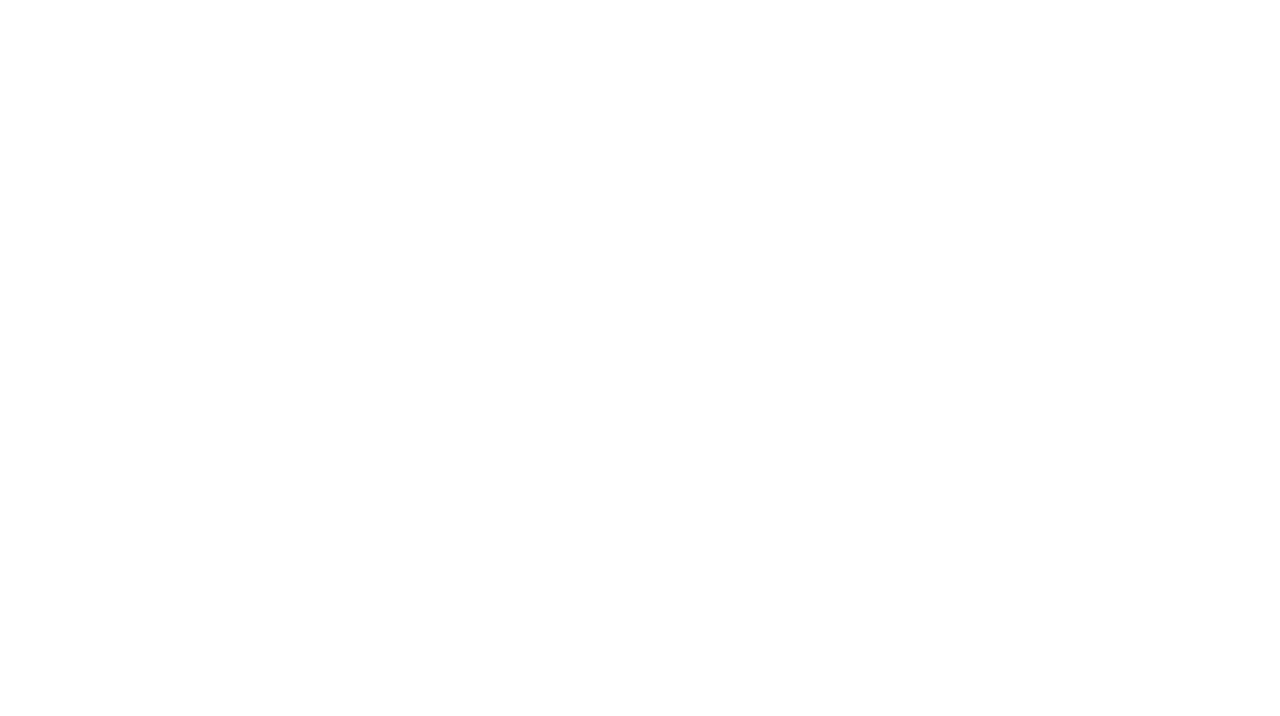
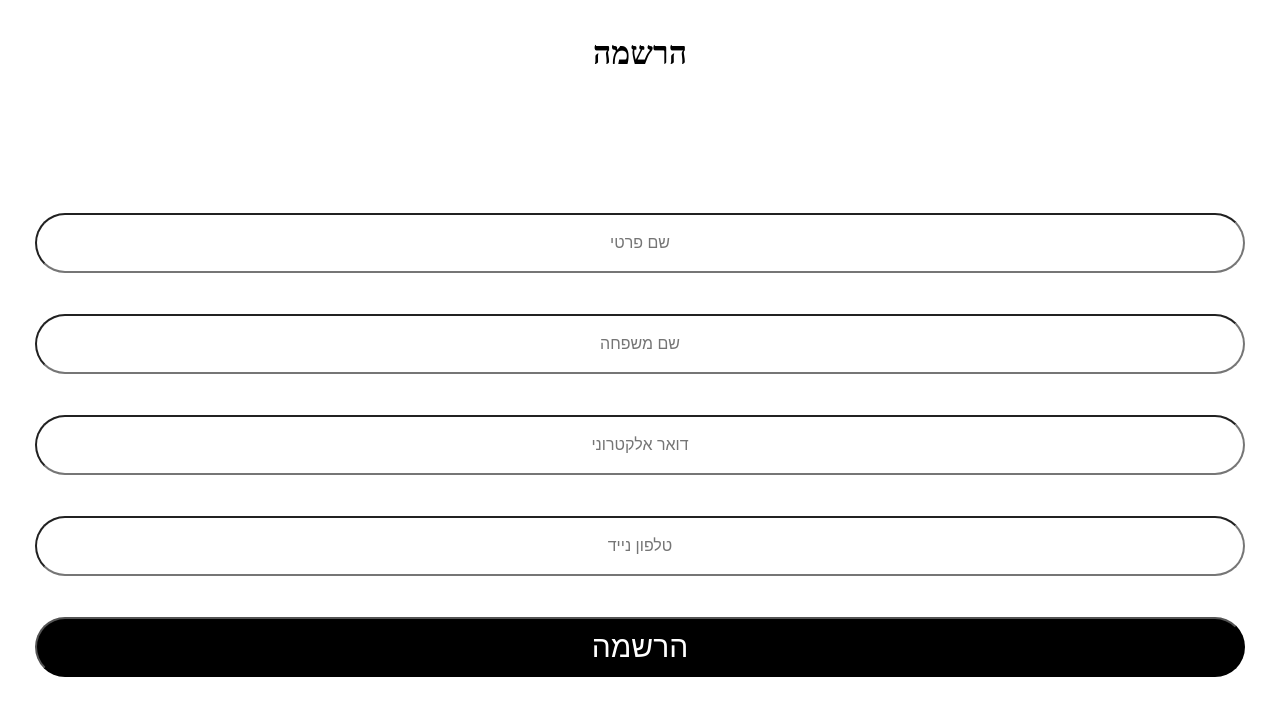
Before and after one commit to Mityaalim-App/Mityaalim-Client, a React (Create React App) app: page /register in a window 1280 px wide. Before the commit this address had no page. Shown: the top 716 px of the page. Built offline with nearby package versions, Linux system fonts and the light colour scheme.

Commit message:
register and httpService

```diff
--- a/package.json
+++ b/package.json
@@ -14,6 +14,7 @@
     "axios": "^0.27.2",
     "react": "^18.2.0",
     "react-dom": "^18.2.0",
+    "react-final-form": "^6.5.9",
     "react-redux": "^8.0.2",
     "react-router-dom": "^6.3.0",
     "react-scripts": "5.0.1",
--- a/src/App.tsx
+++ b/src/App.tsx
@@ -1,29 +1,32 @@
-import React from 'react';
-import { BrowserRouter as Router, Route, Routes } from 'react-router-dom';
+import React from "react";
+import { BrowserRouter as Router, Route, Routes } from "react-router-dom";
 
-import Dashboard from './components/main/Dashboard';
-import Navbar from './components/main/Navbar';
-import Footer from './components/main/Footer';
-import Onboarding from './components/onboarding/Onboarding';
-import Login from './components/auth/Login';
-import ForgotPassword from './components/auth/ForgotPassword';
-import PasswordReset from './components/auth/PasswordReset';
-import SavingsTargetForm from './components/main/SavingsTargetForm';
-import TransactionList from './components/transactions/TransactionList';
-import TransactionCreate from './components/transactions/TransactionCreate';
-import TransactionEdit from './components/transactions/TransactionEdit';
-import TransactionDelete from './components/transactions/TransactionDelete';
-import UserInfoEdit from './components/users/UserInfoEdit';
-import ArticleList from './components/tasks/ArticleList';
-import PodcastList from './components/tasks/PodcastList';
-import VideoList from './components/tasks/VideoList';
+import "./assets/styles/main.css";
+
+import Dashboard from "./components/main/Dashboard";
+import Navbar from "./components/main/Navbar";
+import Footer from "./components/main/Footer";
+import Onboarding from "./components/onboarding/Onboarding";
+import Login from "./components/auth/Login";
+import ForgotPassword from "./components/auth/ForgotPassword";
+import PasswordReset from "./components/auth/PasswordReset";
+import SavingsTargetForm from "./components/main/SavingsTargetForm";
+import TransactionList from "./components/transactions/TransactionList";
+import TransactionCreate from "./components/transactions/TransactionCreate";
+import TransactionEdit from "./components/transactions/TransactionEdit";
+import TransactionDelete from "./components/transactions/TransactionDelete";
+import UserInfoEdit from "./components/users/UserInfoEdit";
+import ArticleList from "./components/tasks/ArticleList";
+import PodcastList from "./components/tasks/PodcastList";
+import VideoList from "./components/tasks/VideoList";
+import Register from "./components/auth/Register";
 
 function App() {
   return (
     <Router>
       <Routes>
         <Route
-          path='/'
+          path="/"
           element={
             <>
               <Navbar />
@@ -32,15 +35,19 @@ function App() {
             </>
           }
         />
-        <Route path='/intro' element={<Onboarding />} />
-        <Route path='/login' element={<Login />} />
-        <Route path='/login/forgot-password' element={<ForgotPassword />} />
-        <Route path='/login/reset-password' element={<PasswordReset />} />
-        <Route path='/user/edit/:id' element={<UserInfoEdit />} />
-        <Route path='/savings-target/new' element={<SavingsTargetForm />} />
-        <Route path='/savings-target/edit/:id' element={<SavingsTargetForm />} />
+        <Route path="/intro" element={<Onboarding />} />
+        <Route path="/login" element={<Login />} />
+        <Route path="/register" element={<Register />} />
+        <Route path="/login/forgot-password" element={<ForgotPassword />} />
+        <Route path="/login/reset-password" element={<PasswordReset />} />
+        <Route path="/user/edit/:id" element={<UserInfoEdit />} />
+        <Route path="/savings-target/new" element={<SavingsTargetForm />} />
         <Route
-          path='/transactions'
+          path="/savings-target/edit/:id"
+          element={<SavingsTargetForm />}
+        />
+        <Route
+          path="/transactions"
           element={
             <>
               <Navbar />
@@ -50,7 +57,7 @@ function App() {
           }
         />
         <Route
-          path='/transactions/new'
+          path="/transactions/new"
           element={
             <>
               <Navbar />
@@ -60,7 +67,7 @@ function App() {
           }
         />
         <Route
-          path='/transactions/edit/:id'
+          path="/transactions/edit/:id"
           element={
             <>
               <Navbar />
@@ -70,7 +77,7 @@ function App() {
           }
         />
         <Route
-          path='/transactions/delete/:id'
+          path="/transactions/delete/:id"
           element={
             <>
               <TransactionDelete />
@@ -81,7 +88,7 @@ function App() {
           }
         />
         <Route
-          path='/articles'
+          path="/articles"
           element={
             <>
               <Navbar />
@@ -90,7 +97,7 @@ function App() {
           }
         />
         <Route
-          path='/videos'
+          path="/videos"
           element={
             <>
               <Navbar />
@@ -99,7 +106,7 @@ function App() {
           }
         />
         <Route
-          path='/podcast'
+          path="/podcast"
           element={
             <>
               <Navbar />
--- /dev/null
+++ b/src/assets/styles/basics/base.css
@@ -0,0 +1,10 @@
+* {
+    box-sizing: border-box;
+    margin: 0;
+    padding: 0;
+}
+
+body {
+    height: 100vh;
+    width: 100vw;
+}
--- /dev/null
+++ b/src/assets/styles/main.css
@@ -0,0 +1,6 @@
+/* Basics */
+
+@import "basics/base.css";
+
+/* Pages */
+@import "pages/register.css";
--- /dev/null
+++ b/src/assets/styles/pages/register.css
@@ -0,0 +1,28 @@
+.register {
+  margin: 35px;
+  text-align: center;
+}
+
+.logo {
+  height: 100px;
+}
+
+.input {
+  width: 100%;
+  height: 60px;
+  border-radius: 30px;
+  margin-top: 41px;
+  text-align: center;
+  font-size: 16px;
+}
+
+.reg-button {
+  width: 100%;
+  height: 60px;
+  border-radius: 30px;
+  margin-top: 41px;
+  text-align: center;
+  background-color: black;
+  color: white;
+  font-size: 30px;
+}
--- /dev/null
+++ b/src/components/auth/Register.tsx
@@ -0,0 +1,56 @@
+import React from "react";
+import { Form, Field } from "react-final-form";
+import { userService } from "../../services/userService";
+
+const Register: React.FC = () => {
+  const onSubmit = async (values: Object) => {
+    await userService.signup(values);
+  };
+
+  return (
+    <div className="register">
+      <h1>הרשמה</h1>
+      <div className="logo"></div>
+      <Form
+        onSubmit={onSubmit}
+        render={({ handleSubmit, form, submitting, pristine, values }) => (
+          <form onSubmit={handleSubmit}>
+            <Field
+              className="input"
+              name="firstName"
+              component="input"
+              type="text"
+              placeholder="שם פרטי"
+            />
+            <Field
+              className="input"
+              name="lastName"
+              component="input"
+              type="text"
+              placeholder="שם משפחה"
+            />
+            <Field
+              className="input"
+              name="email"
+              component="input"
+              type="email"
+              placeholder="דואר אלקטרוני"
+            />
+            <Field
+              className="input"
+              name="phone"
+              component="input"
+              type="tel"
+              placeholder="טלפון נייד"
+            />
+            <button type="submit" className="reg-button" disabled={submitting}>
+              הרשמה
+            </button>
+          </form>
+        )}
+      />
+    </div>
+  );
+};
+
+export default Register;
--- /dev/null
+++ b/src/services/httpService.tsx
@@ -0,0 +1,45 @@
+import Axios from "axios";
+
+const BASE_URL =
+  process.env.NODE_ENV === "production" ? "/api/" : "//localhost:3030/api/";
+
+var axios = Axios.create({
+  withCredentials: true,
+});
+
+export const httpService = {
+  get(endpoint: string, data: any) {
+    return ajax(endpoint, "GET", data);
+  },
+  post(endpoint: string, data: any) {
+    return ajax(endpoint, "POST", data);
+  },
+  put(endpoint: string, data: any) {
+    return ajax(endpoint, "PUT", data);
+  },
+  delete(endpoint: string, data: any) {
+    return ajax(endpoint, "DELETE", data);
+  },
+};
+
+async function ajax(endpoint: string, method = "GET", data = null) {
+  try {
+    const res = await axios({
+      url: `${BASE_URL}${endpoint}`,
+      method,
+      data,
+      params: method === "GET" ? data : null,
+    });
+    return res.data;
+  } catch (err) {
+    console.log(
+      `Had Issues ${method}ing to the backend, endpoint: ${endpoint}, with data: ${data}`
+    );
+    console.dir(err);
+    // if (err.response && err.response.status === 401) {
+    //   sessionStorage.clear();
+    //   if (method === "GET") window.location.assign("/");
+    // }
+    throw err;
+  }
+}
--- /dev/null
+++ b/src/services/userService.tsx
@@ -0,0 +1,14 @@
+import { httpService } from "./httpService";
+
+export const userService = {
+  signup,
+};
+
+async function signup(userCred: object) {
+  try {
+    console.log("service", userCred);
+    // const user = await httpService.post("auth/signup", userCred);
+  } catch (err) {
+    console.log(err);
+  }
+}
```
Also changed, not shown: 1 other file (tests, documents, lock files or other folders).
